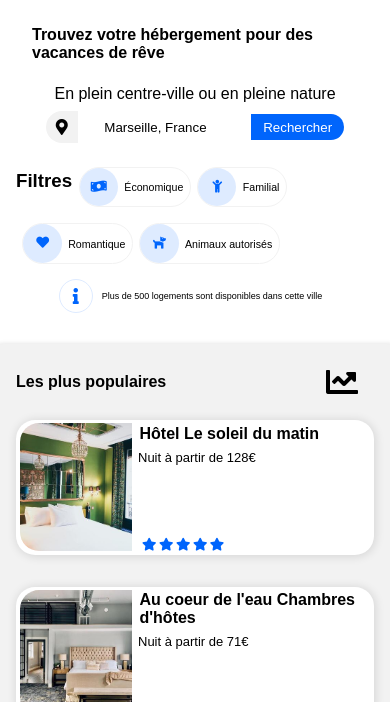
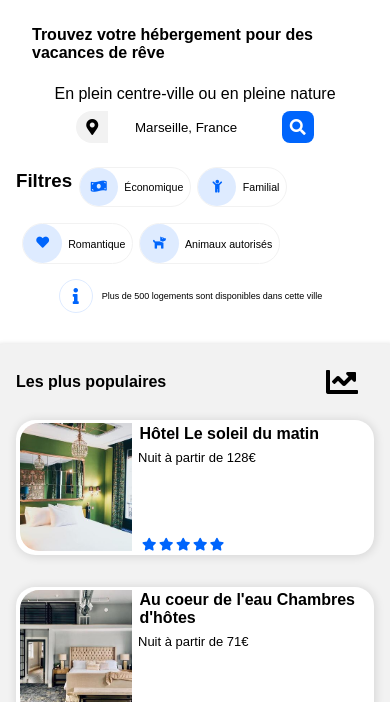
Before and after one commit to yoann-f/yoannf_2_28122020, a plain HTML site: page Reservia/index.html in a window 390 px wide. Shown: the part 134-836 px from the top of the page. Drawn offline with Linux system fonts and the light colour scheme.

Commit message:
OC Projet 2 - Update #4
* (HTML) Ajout d'un second formulaire de recherche adapté à une résolution inférieure à 545px
* (HTML) Réintégration de la ligne viewport que j'avais supprimé
* Ajout de la règle dans le document CSS "style_reservia" pour le nouveau champs de recherche, lequel est masqué par défaut
* Intégration du champs de recherche adapté aux mobiles

```diff
--- a/Reservia/css/responsive_css/style_reservia_min2750.css
+++ b/Reservia/css/responsive_css/style_reservia_min2750.css
@@ -3,7 +3,7 @@
 /* ////////////////////////////////////// */
 
 
-@media all and (min-width: 2750px) and (max-width: 3840px) {
+@media all and (min-width: 2750px) {
 
 
     /* ELEMENTS DE LA SECTION "LES PLUS POPULAIRE" */
--- a/Reservia/css/responsive_css/style_reservia_min320.css
+++ b/Reservia/css/responsive_css/style_reservia_min320.css
@@ -2,11 +2,16 @@
 /* RESPONSIVE CSS Min:320px --> Max:544px */
 /* ////////////////////////////////////// */
 
-@media all and (min-width:320px) and (max-width:544px) {
+
+@media all and (max-width:544px) {
 
 
     /* ///////////////////////////////////// */
     /*MISE EN FORME DES BALISES*/
+    body {
+        width: fit-content;
+    }
+
     h2 {
         font-size: 1em;
         margin-left: 1em;
@@ -24,10 +29,6 @@
 
     /* ///////////////////////////////////// */
     /*HEADER /MENU DE NAVIGATION*/
-    header {
-        width: fit-content;
-    }
-
     .header-container {
         display: flex;
         flex-direction: column;
@@ -113,16 +114,39 @@
     }
 
     .search-field {
-        justify-content: center;
+        display: none;
     }
 
-    .search-field .fas {
+    .search-field-for-mobile {
+        display: flex;
+        flex-flow: row nowrap;
+        justify-content: center;
+        width: auto;
+
+        /*border: 3px solid rgb(0, 72, 167); /*Couleur de fond pour visualisation des bouton du menu (A supprimer)*/
+    }
+
+    .search-field-for-mobile .fas {
         width: 2em;
         height: 2em;
+        display: flex;
+        justify-content: center;
+        align-items: center;
+        background-color: #f2f2f2;
+        border-radius: 1.2em 0 0 1.2em;
+    }
+
+    .search-field-for-mobile .fas:hover {
+        background: rgb(242,242,242);
+        background: linear-gradient(180deg, rgba(242,242,242,1) 0%, rgba(242,242,242,1) 0%, rgba(235,235,235,1) 100%);
+        text-shadow: 0.02em 0.02em 0.02em #000;
+        cursor: pointer;
     }
 
     .search-field-form {
-        flex-flow: row nowrap;
+        display: flex;
+        flex-flow: row wrap;
+        align-items: center;
     }
 
     #search-field-submit {
@@ -130,13 +154,26 @@
         height: 2em;
     }
 
-    .search-button {
+    .search-button-for-mobile .fas {
+        background-color: #0065fc;
+        border-radius: 0.5em 0.5em 0.5em 0.5em ;
+        color: #FFF;
+    }
+
+    .search-button-for-mobile .fas:hover {
+        background: rgb(0,101,252);
+        background: linear-gradient(180deg, rgba(0,101,252,1) 0%, rgba(0,101,252,1) 0%, rgba(0,91,228,1) 100%);
+        text-shadow: 0.02em 0.02em 0.02em #000;
+        cursor: pointer;
+    }
+
+    /*.search-button {
         width: 7em;
         height: 2em;
         display: flex;
         justify-content: center;
         align-items: center;
-    }
+    }*/
 
     .filter-elements a {
         margin: 1em 0 0 0.5em;
--- a/Reservia/css/responsive_css/style_reservia_min545.css
+++ b/Reservia/css/responsive_css/style_reservia_min545.css
@@ -2,7 +2,7 @@
 /* RESPONSIVE CSS Min:545px --> Max:767px */
 /* ////////////////////////////////////// */
 
-@media all and (min-width:545px) and (max-width: 767px) {
+@media screen and (min-width:545px) and (max-width: 767px) {
 
 
     /* ///////////////////////////////////// */
@@ -19,9 +19,6 @@
 
     /* ///////////////////////////////////// */
     /*HEADER /MENU DE NAVIGATION*/
-    header {
-        width: fit-content;
-    }
 
     .header-container {
         display: flex;
--- a/Reservia/css/style_reservia.css
+++ b/Reservia/css/style_reservia.css
@@ -109,6 +109,10 @@ ul {
     width: auto;
 
     /*border: 3px solid rgb(0, 72, 167); /*Couleur de fond pour visualisation des bouton du menu (A supprimer)*/
+}
+
+.search-field-for-mobile {
+    display: none;
 }
 
 .search-field .fas {
--- a/Reservia/index.html
+++ b/Reservia/index.html
@@ -5,6 +5,7 @@
     <head>
         <meta charset="utf-8" />
         <link rel="stylesheet" href="css/style_reservia.css" />
+        <meta name="viewport" content="width=device-width" />
         <link rel="stylesheet" href="css/responsive_css/style_reservia_min320.css" />
         <link rel="stylesheet" href="css/responsive_css/style_reservia_min545.css" />
         <link rel="stylesheet" href="css/responsive_css/style_reservia_min768.css" />
@@ -52,6 +53,15 @@
                         <span class="fas fa-map-marker-alt"></span>
                         <input type="search" name="search-field-submit" id="search-field-submit" required="" placeholder="Ville, Pays" value="Marseille, France"/>
                         <input for="search-field-submit" class="search-button" type="submit" value="Rechercher" />
+                    </form>
+                </div>
+                <div class="search-field-for-mobile">
+                    <form method="POST" action="#" class="search-field-form">
+                        <span class="fas fa-map-marker-alt"></span>
+                        <input type="search" name="search-field-submit" id="search-field-submit" required="" placeholder="Ville, Pays" value="Marseille, France" />
+                        <div class="search-button-for-mobile">
+                            <span class="fas fa-search"></span>
+                        </div>
                     </form>
                 </div>
 
```
